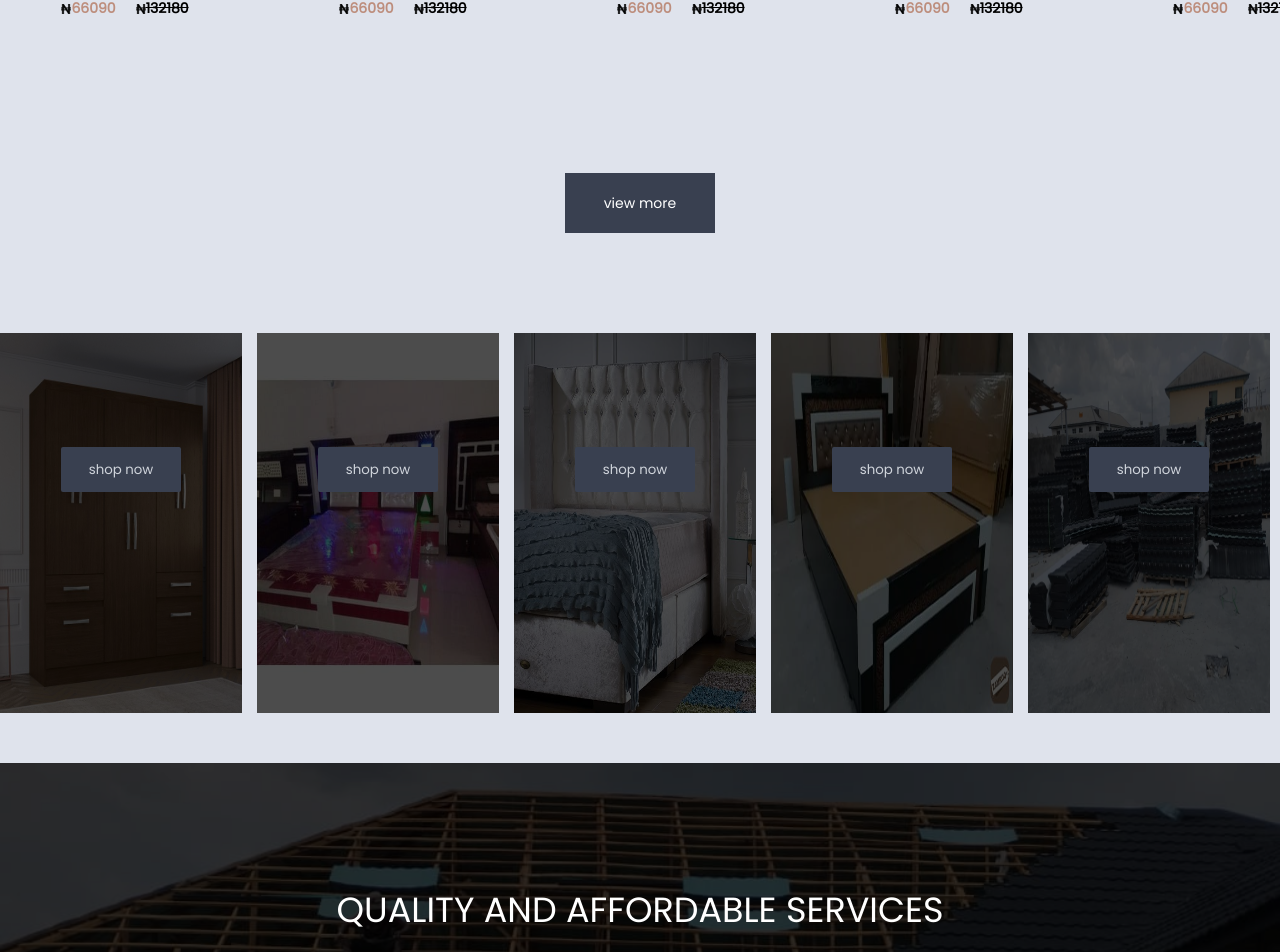
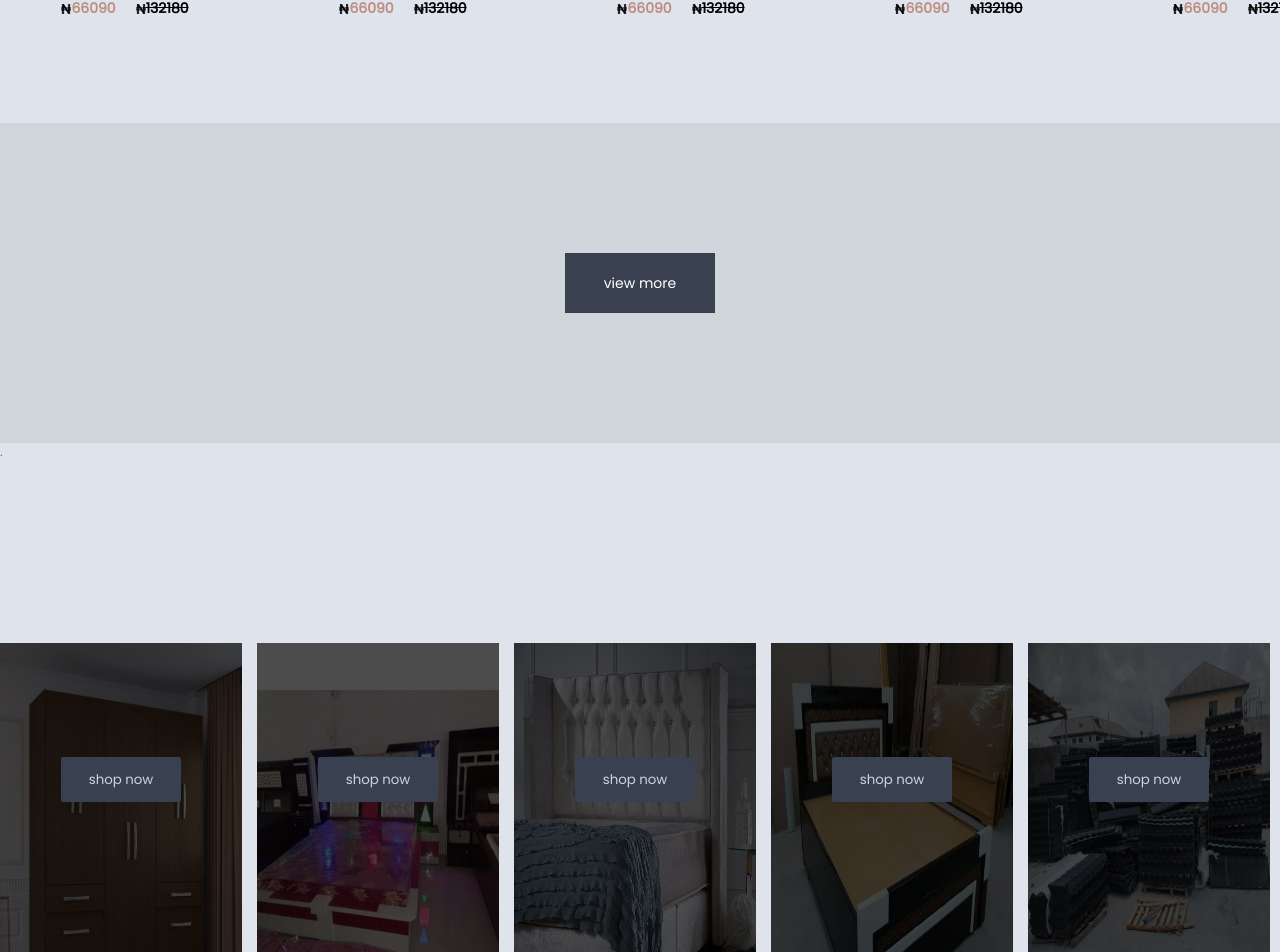
Before and after one commit to chemobrain-cpu/ecommerce, a React (Create React App) app in the folder client/: page / in a window 1280 px wide. Shown: the part 959-1911 px from the top of the page. Built offline with nearby package versions, Linux system fonts and the light colour scheme; no server answers.

Commit message:
latest commit

```diff
--- a/client/src/elements/nav-bar/navbar.js
+++ b/client/src/elements/nav-bar/navbar.js
@@ -12,11 +12,8 @@ let NavBar = () => {
     let [block, setBlock] = useState(false)
     //initialising redux
     let navigate = useNavigate()
-    let { cart } = useSelector(state => state.userAuth)
 
-    let focusHandler = useCallback(() => {
-        setBlock(prev => !prev)
-    },[])
+
 
     return (<div className={styles.navigation}>
             <div className={styles.navLeft}>
@@ -56,8 +53,6 @@ let NavBar = () => {
                 </div>
                 <div className={styles.searchCon}>
                     <SearchContainer/>
-
-
                 </div>
 
 
--- a/client/src/elements/nav-bar/navbar.module.css
+++ b/client/src/elements/nav-bar/navbar.module.css
@@ -246,8 +246,6 @@
 }
 .mobilemenu:checked~ .sideBar{
     top:0px;
-
-
 }
 
 
--- a/client/src/elements/searchcontainer/searchcontainer.module.css
+++ b/client/src/elements/searchcontainer/searchcontainer.module.css
@@ -3,7 +3,6 @@
     display:flex;
     justify-content:start;
     width:100%;
-    background-color: var(--color-background);
     padding-top: 5px;
     padding-bottom: 5px;
     height:60px;
--- a/client/src/elements/service/service.module.css
+++ b/client/src/elements/service/service.module.css
@@ -4,9 +4,7 @@
     overflow: hidden;
     position:relative;
     height: 80vh;
-    background-color: var(--color-fade);
     padding-top:10vh;
-    margin-bottom: 10px;
 
 }
 .serviceImage{
--- a/client/src/screens/general/home/home.jsx
+++ b/client/src/screens/general/home/home.jsx
@@ -36,17 +36,21 @@ let Home = () => {
 
         <ProductSection />
 
-        <div style={{height:'20vh',display:'flex',alignItems:"center",justifyContent:'center'}}>
+        <div style={{height:'40vh',display:'flex',alignItems:"center",justifyContent:'center',backgroundColor:'#d0d4db'}}>
 
         <button onClick={goToShop} style={{fontSize:'1rem',color:"rgb(95, 95, 95)",backgroundColor:"var(--color-chocolate)",width:"150px",height:'60px',color:'white'}}> view more</button>
 
+
+        </div>
+        <div style={{ height: '150px' }}>
+            <p>.</p>
 
         </div>
         {/* action*/}
         <Action />
 
 
-        <Description header="QUALITY AND AFFORDABLE SERVICES" imageUrl={`../../obaschair.jpg`} />
+        <Description header="QUALITY AND AFFORDABLE ROOFING" imageUrl={`../../obaschair.jpg`} />
         <div style={{ height: '200px' }}>
             <p>.</p>
         </div>
```
